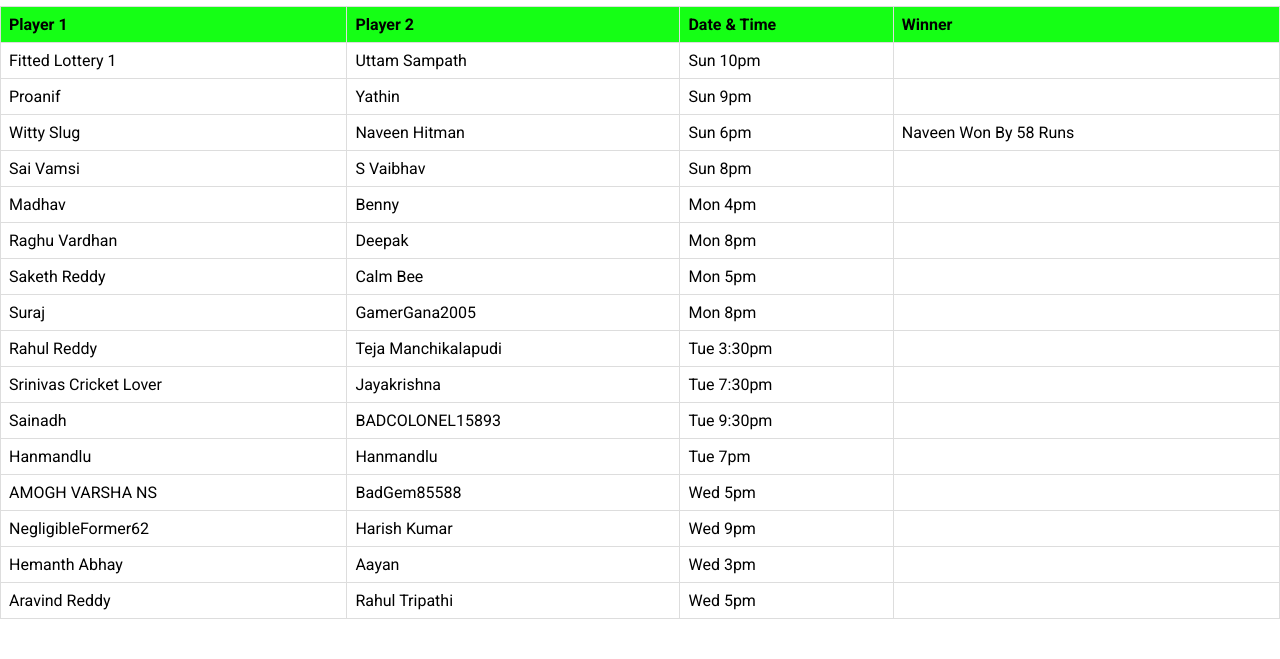
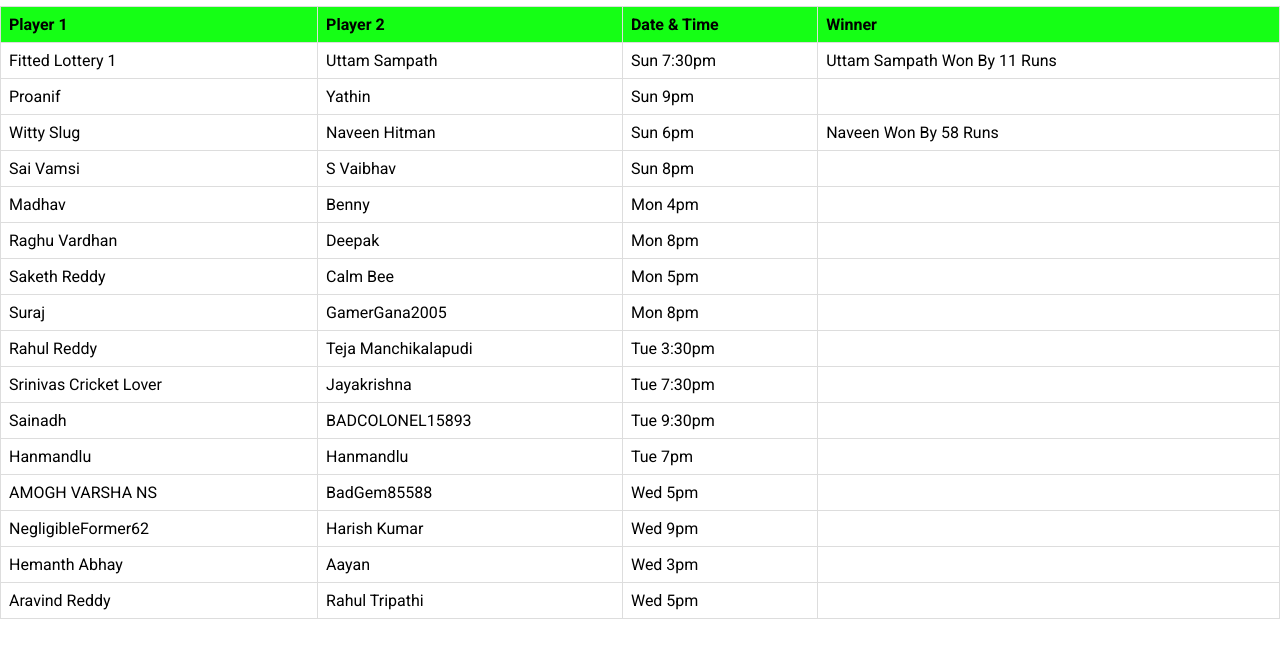
Before and after one commit to Rishikesh183/RC24-Contest, a website: page public/index.html in a window 1280 px wide. Shown: the part 141-800 px from the top of the page. Drawn offline with Linux system fonts and the light colour scheme.

Commit message:
Update index.html

```diff
--- a/public/index.html
+++ b/public/index.html
@@ -37,8 +37,8 @@
             <tr>
                 <td>fitted Lottery 1</td>
                 <td>uttam sampath</td>
-                <td>sun 10pm</td>
-                <td></td>
+                <td>sun 7:30pm</td>
+                <td>uttam Sampath won by 11 runs</td>
             </tr>
             <tr>
                 <td>proanif</td>
```
